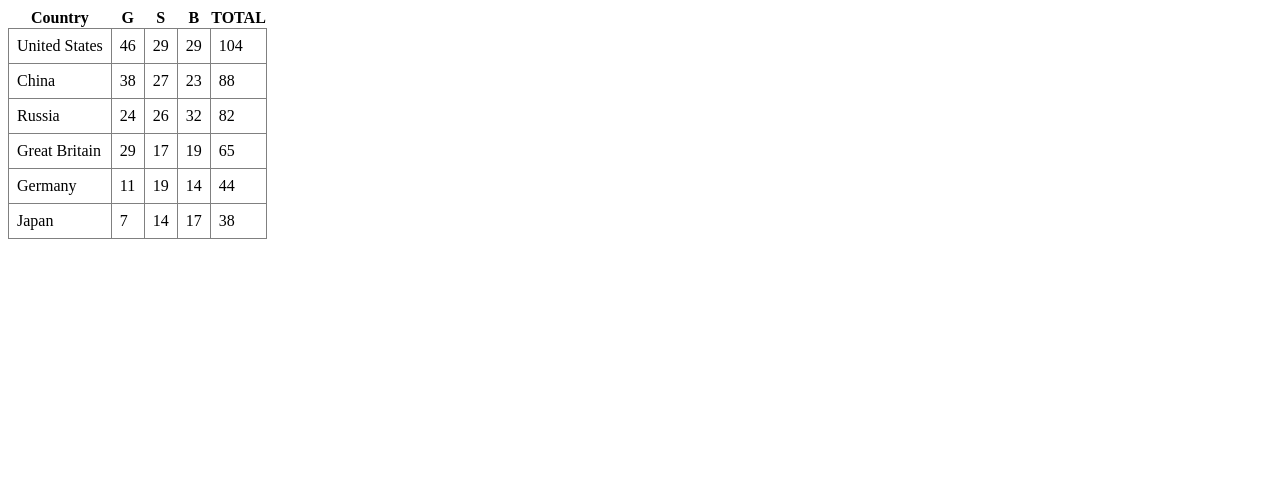
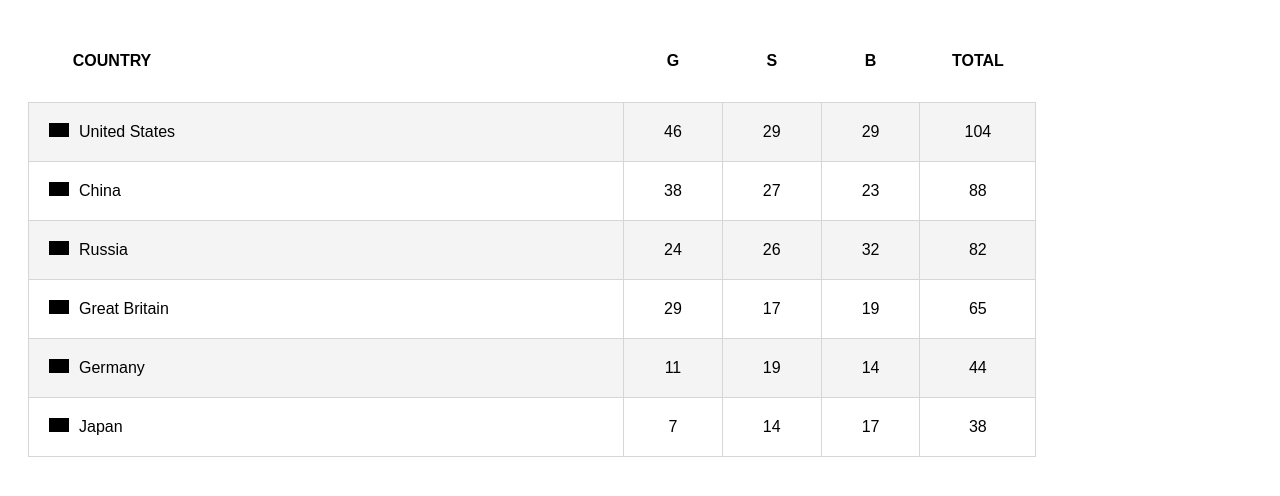
Before and after one commit to ahorrocks2/css_table_practice, a plain HTML site: page index.html in a window 1280 px wide. Drawn offline with Linux system fonts and the light colour scheme.

Commit message:
Add table spacing.

```diff
--- a/css/styles.css
+++ b/css/styles.css
@@ -1,9 +1,40 @@
-td {
-  border: 1px solid gray;
-  padding: 0.5rem;
-  margin: 0px;
+table {
+  border-collapse: collapse;
+  font-family: sans-serif;
+  font-size: 1em;
+  margin: 20px;
 }
 
-table {
-  border-collapse: collapse;
+tbody > tr:nth-child(odd) {
+  background: #f4f4f4;
 }
+
+td {
+  border: 1px solid #d6d6d6;
+  padding-top: 1.25rem;
+  padding-bottom: 1.25rem;
+}
+
+th {
+  padding: 2em;
+}
+
+tr > th:first-child, td:first-child {
+  padding-right: 28rem;
+  padding-left: 1.25em;
+}
+
+td:not(:first-child) {
+  text-align: center;
+  padding-right: 2.5rem;
+  padding-left: 2.5rem;
+}
+
+
+.flag {
+  height: 14px;
+  width: 20px;
+  background-color: black;
+  display: inline-block;
+  margin-right: 10px;
+}
--- a/index.html
+++ b/index.html
@@ -7,16 +7,18 @@
   <body>
     <div id="medal_table">
       <table>
+        <thead>
           <tr>
-          <th colspan="3">Country</th>
+            <th>COUNTRY</th>
             <th>G</th>
             <th>S</th>
             <th>B</th>
             <th>TOTAL</th>
           </tr>
-
+        </thead>
+        <tbody>
           <tr>
-          <td colspan="3">United States</td>
+            <td><div class="flag"></div>United States</td>
             <td>46</td>
             <td>29</td>
             <td>29</td>
@@ -24,7 +26,7 @@
           </tr>
 
           <tr>
-          <td colspan="3">China</td>
+            <td><div class="flag"></div>China</td>
             <td>38</td>
             <td>27</td>
             <td>23</td>
@@ -32,7 +34,7 @@
           </tr>
 
           <tr>
-          <td colspan="3">Russia</td>
+            <td><div class="flag"></div>Russia</td>
             <td>24</td>
             <td>26</td>
             <td>32</td>
@@ -40,7 +42,7 @@
           </tr>
 
           <tr>
-          <td colspan="3">Great Britain</td>
+            <td><div class="flag"></div>Great Britain</td>
             <td>29</td>
             <td>17</td>
             <td>19</td>
@@ -48,7 +50,7 @@
           </tr>
 
           <tr>
-          <td colspan="3">Germany</td>
+            <td><div class="flag"></div>Germany</td>
             <td>11</td>
             <td>19</td>
             <td>14</td>
@@ -56,12 +58,13 @@
           </tr>
 
           <tr>
-          <td colspan="3">Japan</td>
+            <td><div class="flag"></div>Japan</td>
             <td>7</td>
             <td>14</td>
             <td>17</td>
             <td>38</td>
           </tr>
+        </tbody>
       </table>
     </div>
   </body>
```
Lines whose indentation alone changed are shown as unchanged.
